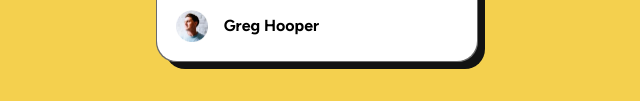
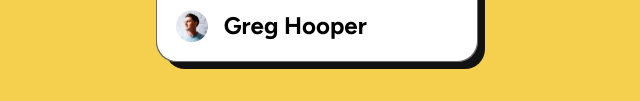
Before and after one commit to MoriNo23/blog-preview-card-main, a plain HTML site: page index.html in a window 1280 px wide. Shown: the part 471-572 px from the top of the page, without its empty margins (323-963 px from the left). Drawn offline with Linux system fonts and the light colour scheme; files whose address does not match are found by name.

Commit message:
la semantica del h1h2h3h4

```diff
--- a/index.html
+++ b/index.html
@@ -27,7 +27,7 @@
       <figure>
         <img src="assets/images/image-avatar.webp" alt="avatar" srcset="">
         <figcaption>
-          <h4>Greg Hooper</h4>
+          <h2>Greg Hooper</h2>
         </figcaption>
       </figure>
     </div>
```
